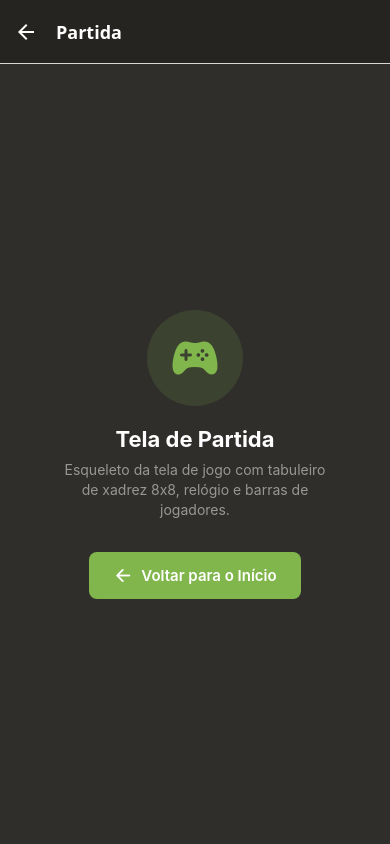
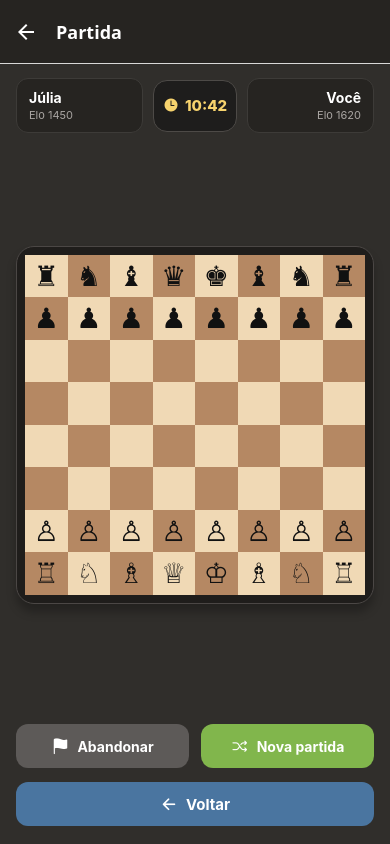
Before and after one commit to Renessey/WinXadrez, a React Native app: screen /Game in a window 390 px wide. Built offline with nearby package versions, Linux system fonts and the light colour scheme.

Commit message:
atualização do GameScreen

```diff
--- a/src/screens/GameScreen.tsx
+++ b/src/screens/GameScreen.tsx
@@ -6,24 +6,99 @@ import { RootStackParamList } from '../types/navigation';
 
 type Props = NativeStackScreenProps<RootStackParamList, 'Game'>;
 
+const boardRows = Array.from({ length: 8 }, (_, rowIndex) =>
+  Array.from({ length: 8 }, (_, colIndex) => {
+    const isDark = (rowIndex + colIndex) % 2 === 1;
+    const piece =
+      rowIndex === 1
+        ? '♟'
+        : rowIndex === 6
+          ? '♙'
+          : rowIndex === 0 && (colIndex === 0 || colIndex === 7)
+            ? '♜'
+            : rowIndex === 0 && (colIndex === 1 || colIndex === 6)
+              ? '♞'
+              : rowIndex === 0 && (colIndex === 2 || colIndex === 5)
+                ? '♝'
+                : rowIndex === 0 && colIndex === 3
+                  ? '♛'
+                  : rowIndex === 0 && colIndex === 4
+                    ? '♚'
+                    : rowIndex === 7 && (colIndex === 0 || colIndex === 7)
+                      ? '♖'
+                      : rowIndex === 7 && (colIndex === 1 || colIndex === 6)
+                        ? '♘'
+                        : rowIndex === 7 && (colIndex === 2 || colIndex === 5)
+                          ? '♗'
+                          : rowIndex === 7 && colIndex === 3
+                            ? '♕'
+                            : rowIndex === 7 && colIndex === 4
+                              ? '♔'
+                              : '';
+
+    return { isDark, piece };
+  })
+);
+
 export default function GameScreen({ navigation }: Props) {
   return (
     <View style={styles.container}>
-      <View style={styles.iconCircle}>
-        <Ionicons name="game-controller" size={48} color="#81b64c" />
+      <View style={styles.topBar}>
+        <View style={styles.playerInfo}>
+          <Text style={styles.playerName}>Júlia</Text>
+          <Text style={styles.playerElo}>Elo 1450</Text>
+        </View>
+
+        <View style={styles.timerBox}>
+          <Ionicons name="time" size={16} color="#f7d36d" />
+          <Text style={styles.timerText}>10:42</Text>
+        </View>
+
+        <View style={styles.playerInfoRight}>
+          <Text style={styles.playerName}>Você</Text>
+          <Text style={styles.playerElo}>Elo 1620</Text>
+        </View>
       </View>
-      <Text style={styles.title}>Tela de Partida</Text>
-      <Text style={styles.description}>
-        Esqueleto da tela de jogo com tabuleiro de xadrez 8x8, relógio e barras de jogadores.
-      </Text>
+
+      <View style={styles.boardArea}>
+        <View style={styles.boardWrapper}>
+          {boardRows.map((row, rowIndex) => (
+            <View key={`row-${rowIndex}`} style={styles.row}>
+              {row.map((cell, colIndex) => (
+                <View
+                  key={`cell-${rowIndex}-${colIndex}`}
+                  style={[
+                    styles.cell,
+                    cell.isDark ? styles.darkCell : styles.lightCell,
+                  ]}
+                >
+                  {cell.piece ? <Text style={styles.piece}>{cell.piece}</Text> : null}
+                </View>
+              ))}
+            </View>
+          ))}
+        </View>
+      </View>
+
+      <View style={styles.actionBar}>
+        <TouchableOpacity style={styles.actionButtonSecondary} activeOpacity={0.8}>
+          <Ionicons name="flag" size={18} color="#ffffff" />
+          <Text style={styles.actionText}>Abandonar</Text>
+        </TouchableOpacity>
+
+        <TouchableOpacity style={styles.actionButtonPrimary} activeOpacity={0.8}>
+          <Ionicons name="shuffle" size={18} color="#ffffff" />
+          <Text style={styles.actionText}>Nova partida</Text>
+        </TouchableOpacity>
+      </View>
 
       <TouchableOpacity
         style={styles.backButton}
         activeOpacity={0.7}
         onPress={() => navigation.goBack()}
       >
-        <Ionicons name="arrow-back" size={20} color="#ffffff" />
-        <Text style={styles.backButtonText}>Voltar para o Início</Text>
+        <Ionicons name="arrow-back" size={18} color="#ffffff" />
+        <Text style={styles.backButtonText}>Voltar</Text>
       </TouchableOpacity>
     </View>
   );
@@ -33,45 +108,150 @@ const styles = StyleSheet.create({
   container: {
     flex: 1,
     backgroundColor: '#302e2b',
+    paddingHorizontal: 16,
+    paddingTop: 14,
+    paddingBottom: 18,
+    justifyContent: 'space-between',
+  },
+  topBar: {
+    flexDirection: 'row',
+    justifyContent: 'space-between',
+    alignItems: 'center',
+    gap: 10,
+  },
+  playerInfo: {
+    flex: 1,
+    backgroundColor: '#262421',
+    borderRadius: 12,
+    borderWidth: 1,
+    borderColor: '#3d3b38',
+    paddingVertical: 10,
+    paddingHorizontal: 12,
+  },
+  playerInfoRight: {
+    flex: 1,
+    backgroundColor: '#262421',
+    borderRadius: 12,
+    borderWidth: 1,
+    borderColor: '#3d3b38',
+    paddingVertical: 10,
+    paddingHorizontal: 12,
+    alignItems: 'flex-end',
+  },
+  playerName: {
+    color: '#ffffff',
+    fontWeight: '700',
+    fontSize: 14,
+  },
+  playerElo: {
+    color: '#a9a5a2',
+    fontSize: 11,
+    marginTop: 2,
+  },
+  timerBox: {
+    width: 84,
+    height: 52,
+    borderRadius: 14,
+    backgroundColor: '#1e1d1c',
+    borderWidth: 1,
+    borderColor: '#4d4a47',
     alignItems: 'center',
     justifyContent: 'center',
-    padding: 24,
+    flexDirection: 'row',
+    gap: 6,
   },
-  iconCircle: {
-    width: 96,
-    height: 96,
-    borderRadius: 48,
-    backgroundColor: 'rgba(129, 182, 76, 0.15)',
+  timerText: {
+    color: '#f7d36d',
+    fontWeight: '800',
+    fontSize: 15,
+  },
+  boardArea: {
+    flex: 1,
+    justifyContent: 'center',
+    alignItems: 'center',
+    paddingVertical: 8,
+  },
+  boardWrapper: {
+    width: '100%',
+    maxWidth: 420,
+    aspectRatio: 1,
+    backgroundColor: '#1f1d1b',
+    borderRadius: 18,
+    padding: 8,
+    borderWidth: 1,
+    borderColor: '#4b4745',
+    shadowColor: '#000',
+    shadowOffset: { width: 0, height: 8 },
+    shadowOpacity: 0.26,
+    shadowRadius: 10,
+    elevation: 6,
+  },
+  row: {
+    flex: 1,
+    flexDirection: 'row',
+  },
+  cell: {
+    flex: 1,
     alignItems: 'center',
     justifyContent: 'center',
-    marginBottom: 20,
   },
-  title: {
-    fontSize: 22,
-    fontWeight: 'bold',
+  lightCell: {
+    backgroundColor: '#f0d9b5',
+  },
+  darkCell: {
+    backgroundColor: '#b58863',
+  },
+  piece: {
+    fontSize: 28,
+    lineHeight: 28,
+    color: '#111111',
+    textAlign: 'center',
+  },
+  actionBar: {
+    flexDirection: 'row',
+    justifyContent: 'space-between',
+    gap: 12,
+    marginTop: 8,
+  },
+  actionButtonPrimary: {
+    flex: 1,
+    backgroundColor: '#81b64c',
+    borderRadius: 12,
+    flexDirection: 'row',
+    alignItems: 'center',
+    justifyContent: 'center',
+    paddingVertical: 12,
+    gap: 8,
+  },
+  actionButtonSecondary: {
+    flex: 1,
+    backgroundColor: '#5d5a58',
+    borderRadius: 12,
+    flexDirection: 'row',
+    alignItems: 'center',
+    justifyContent: 'center',
+    paddingVertical: 12,
+    gap: 8,
+  },
+  actionText: {
     color: '#ffffff',
-    marginBottom: 8,
-  },
-  description: {
+    fontWeight: '700',
     fontSize: 14,
-    color: '#989795',
-    textAlign: 'center',
-    lineHeight: 20,
-    marginBottom: 32,
-    maxWidth: 280,
   },
   backButton: {
     flexDirection: 'row',
     alignItems: 'center',
+    justifyContent: 'center',
     gap: 8,
-    backgroundColor: '#81b64c',
+    backgroundColor: '#4a75a0',
     paddingVertical: 12,
-    paddingHorizontal: 24,
-    borderRadius: 8,
+    paddingHorizontal: 20,
+    borderRadius: 12,
+    marginTop: 14,
   },
   backButtonText: {
     color: '#ffffff',
     fontSize: 15,
-    fontWeight: '600',
+    fontWeight: '700',
   },
 });
```
